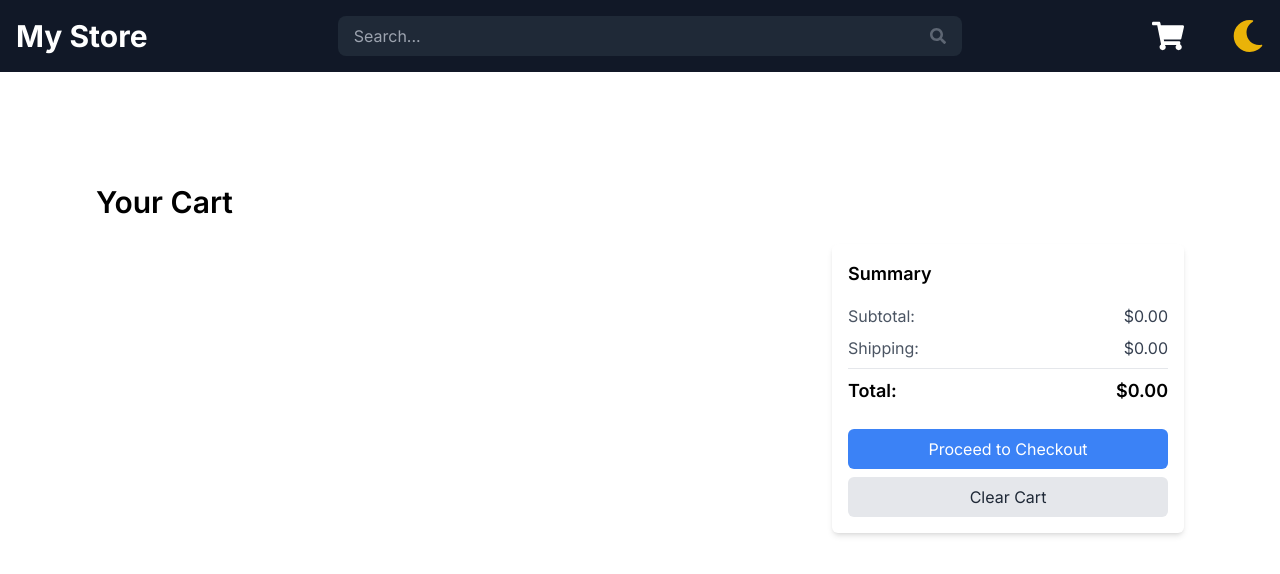
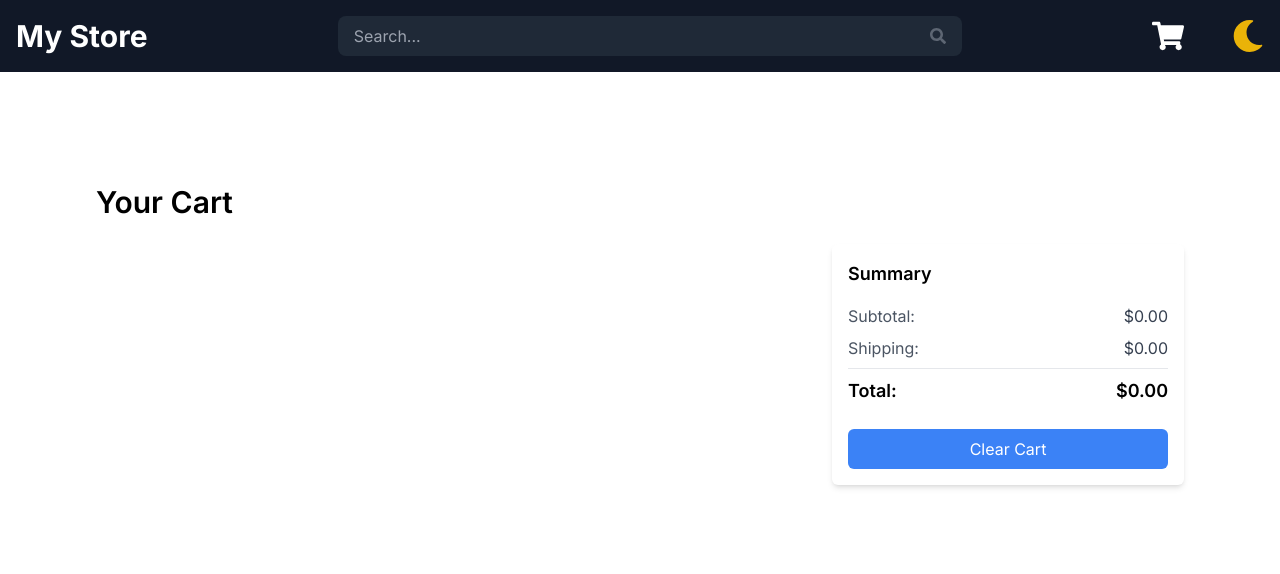
Before and after one commit to pallabcodes12/ecommerce, a Next.js app: page /cart in a window 1280 px wide. Shown: the top 574 px of the page. Built offline with nearby package versions, Linux system fonts and the light colour scheme.

Commit message:
patch: temporary solution for same products with same key

```diff
--- a/components/cart.tsx
+++ b/components/cart.tsx
@@ -5,6 +5,7 @@ import React from "react";
 import { useAtom } from "jotai";
 import { cartAtom } from "@/atoms/productsAtoms";
 import { CartItem } from "@/lib/types";
+import { nanoid } from "nanoid";
 
 const Cart = () => {
   const [cartItems, setCartItems] = useAtom(cartAtom);
@@ -27,7 +28,7 @@ const Cart = () => {
         <div className="col-span-8">
           {cartItems.map((item: CartItem) => (
             <div
-              key={item.product.id}
+              key={`${item.product.id}-${nanoid()}`}
               className="bg-white p-4 rounded-md shadow-md flex items-center mb-4"
             >
               <div className="flex-shrink-0 w-16 h-16">
@@ -112,14 +113,15 @@ const Cart = () => {
                   .toFixed(2)}
               </span>
             </div>
-            <button
-              className="bg-blue-500 text-white px-4 py-2 rounded-md w-full mt-4"
+            {/* <button
+              disabled={true}
+              className="bg-gray-200 text-gray-800 px-4 py-2 rounded-md w-full mt-2"
               onClick={() => console.log("Proceed to checkout")}
             >
               Proceed to Checkout
-            </button>
+            </button> */}
             <button
-              className="bg-gray-200 text-gray-800 px-4 py-2 rounded-md w-full mt-2"
+              className="bg-blue-500 text-white px-4 py-2 rounded-md w-full mt-4"
               onClick={handleClearCart}
             >
               Clear Cart
--- a/package.json
+++ b/package.json
@@ -12,6 +12,7 @@
     "@radix-ui/react-dialog": "^1.0.5",
     "framer-motion": "^11.2.10",
     "jotai": "^2.8.3",
+    "nanoid": "^5.0.7",
     "next": "14.2.3",
     "next-themes": "^0.3.0",
     "react": "^18",
```
Also changed, not shown: 1 other file (tests, documents, lock files or other folders).
